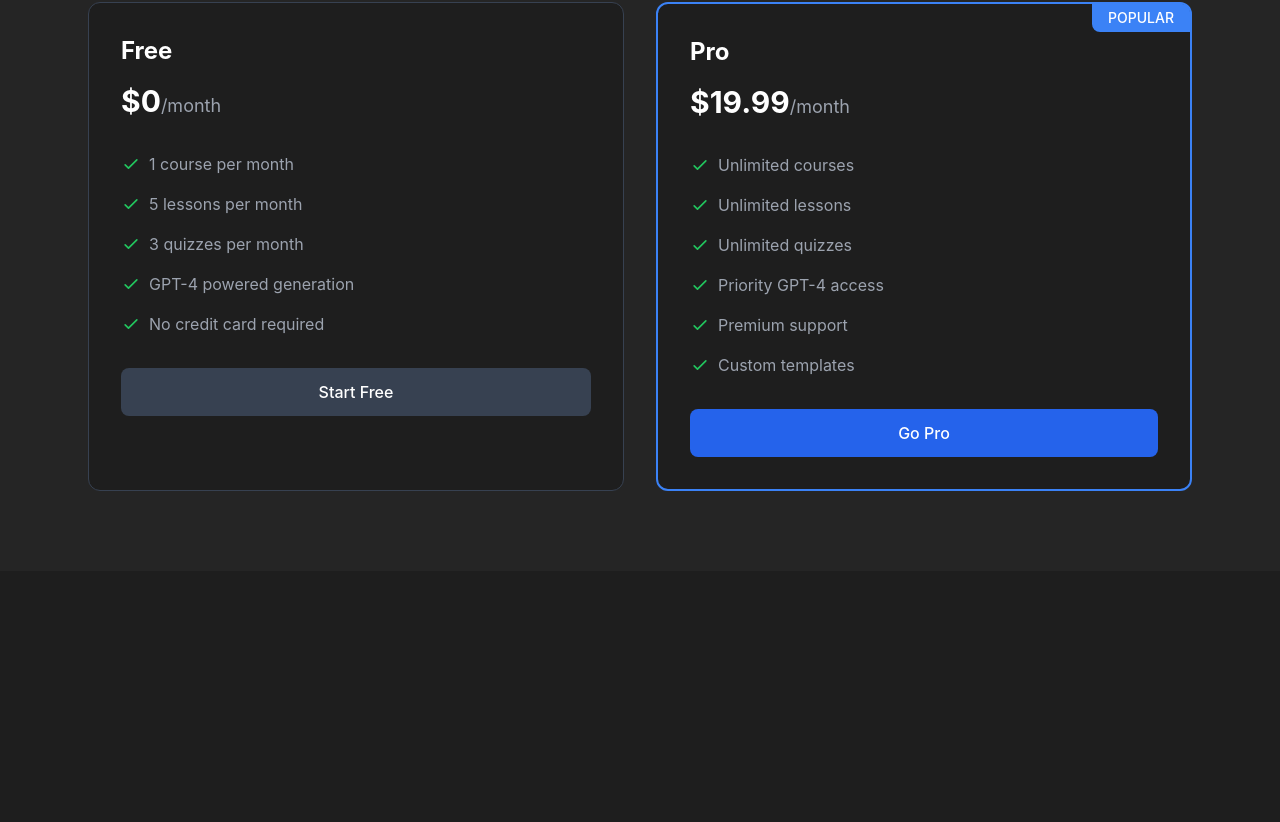
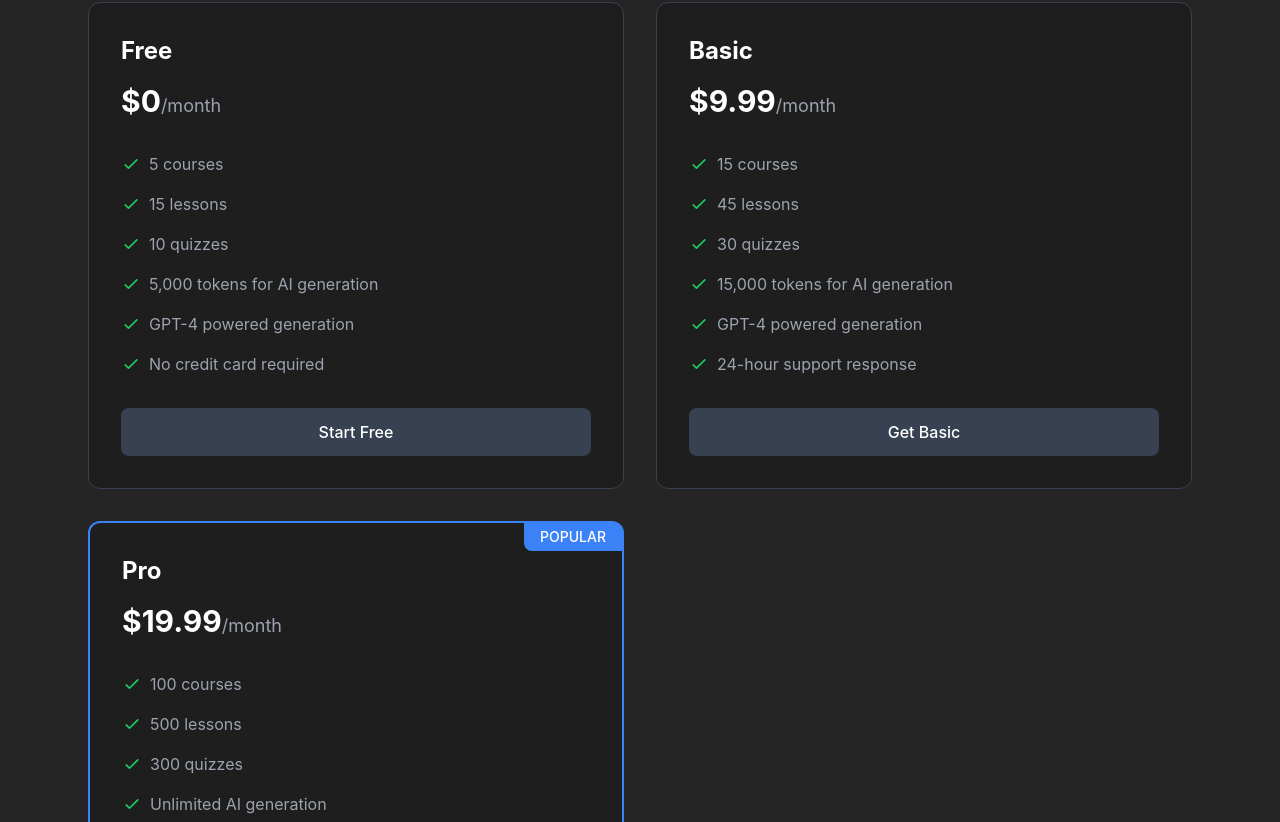
Before and after one commit to SHauny1122/course-generator-ai, a React (Vite) app: page / in a window 1280 px wide. Shown: the part 1258-2080 px from the top of the page. Before the commit the page ends 1829 px from the top, so only its background shows below. Built offline with nearby package versions, Linux system fonts and the light colour scheme; no server answers; what @react-pdf/renderer would draw is missing.

Commit message:
update: Increase token limits and align pricing tiers display

```diff
--- a/src/components/LandingPage.tsx
+++ b/src/components/LandingPage.tsx
@@ -120,9 +120,10 @@ const LandingPage = () => {
       tier: "Free",
       price: "$0",
       features: [
-        "1 course per month",
-        "5 lessons per month",
-        "3 quizzes per month",
+        "5 courses",
+        "15 lessons",
+        "10 quizzes",
+        "5,000 tokens for AI generation",
         "GPT-4 powered generation",
         "No credit card required"
       ],
@@ -130,15 +131,32 @@ const LandingPage = () => {
       actionText: "Start Free"
     },
     {
+      tier: "Basic",
+      price: "$9.99",
+      features: [
+        "15 courses",
+        "45 lessons",
+        "30 quizzes",
+        "15,000 tokens for AI generation",
+        "GPT-4 powered generation",
+        "24-hour support response"
+      ],
+      popular: false,
+      actionText: "Get Basic"
+    },
+    {
       tier: "Pro",
       price: "$19.99",
       features: [
-        "Unlimited courses",
-        "Unlimited lessons",
-        "Unlimited quizzes",
+        "100 courses",
+        "500 lessons",
+        "300 quizzes",
+        "Unlimited AI generation",
         "Priority GPT-4 access",
-        "Premium support",
-        "Custom templates"
+        "Custom branding",
+        "Team sharing",
+        "Advanced analytics",
+        "12-hour premium support"
       ],
       popular: true,
       actionText: "Go Pro"
--- a/src/hooks/useSubscription.ts
+++ b/src/hooks/useSubscription.ts
@@ -34,7 +34,7 @@ const SUBSCRIPTION_LIMITS: Record<SubscriptionTier, SubscriptionLimits> = {
   free: {
     maxCourses: 5,
     maxQuizzes: 10,
-    maxTokens: 2000,
+    maxTokens: 5000,
     maxLessons: 15,
     hasTeamSharing: false,
     hasCustomBranding: false,
@@ -44,7 +44,7 @@ const SUBSCRIPTION_LIMITS: Record<SubscriptionTier, SubscriptionLimits> = {
   basic: {
     maxCourses: 15,
     maxQuizzes: 30,
-    maxTokens: 3000,
+    maxTokens: 15000,
     maxLessons: 45,
     hasTeamSharing: false,
     hasCustomBranding: false,
@@ -52,14 +52,14 @@ const SUBSCRIPTION_LIMITS: Record<SubscriptionTier, SubscriptionLimits> = {
     responseTime: 24,
   },
   pro: {
-    maxCourses: Infinity,
-    maxQuizzes: Infinity,
-    maxTokens: 4000,
-    maxLessons: Infinity,
+    maxCourses: 100,
+    maxQuizzes: 300,
+    maxTokens: Number.MAX_SAFE_INTEGER, // Effectively unlimited
+    maxLessons: 500,
     hasTeamSharing: true,
     hasCustomBranding: true,
     hasAdvancedAnalytics: true,
-    responseTime: 4,
+    responseTime: 12,
   },
 };
 
```
